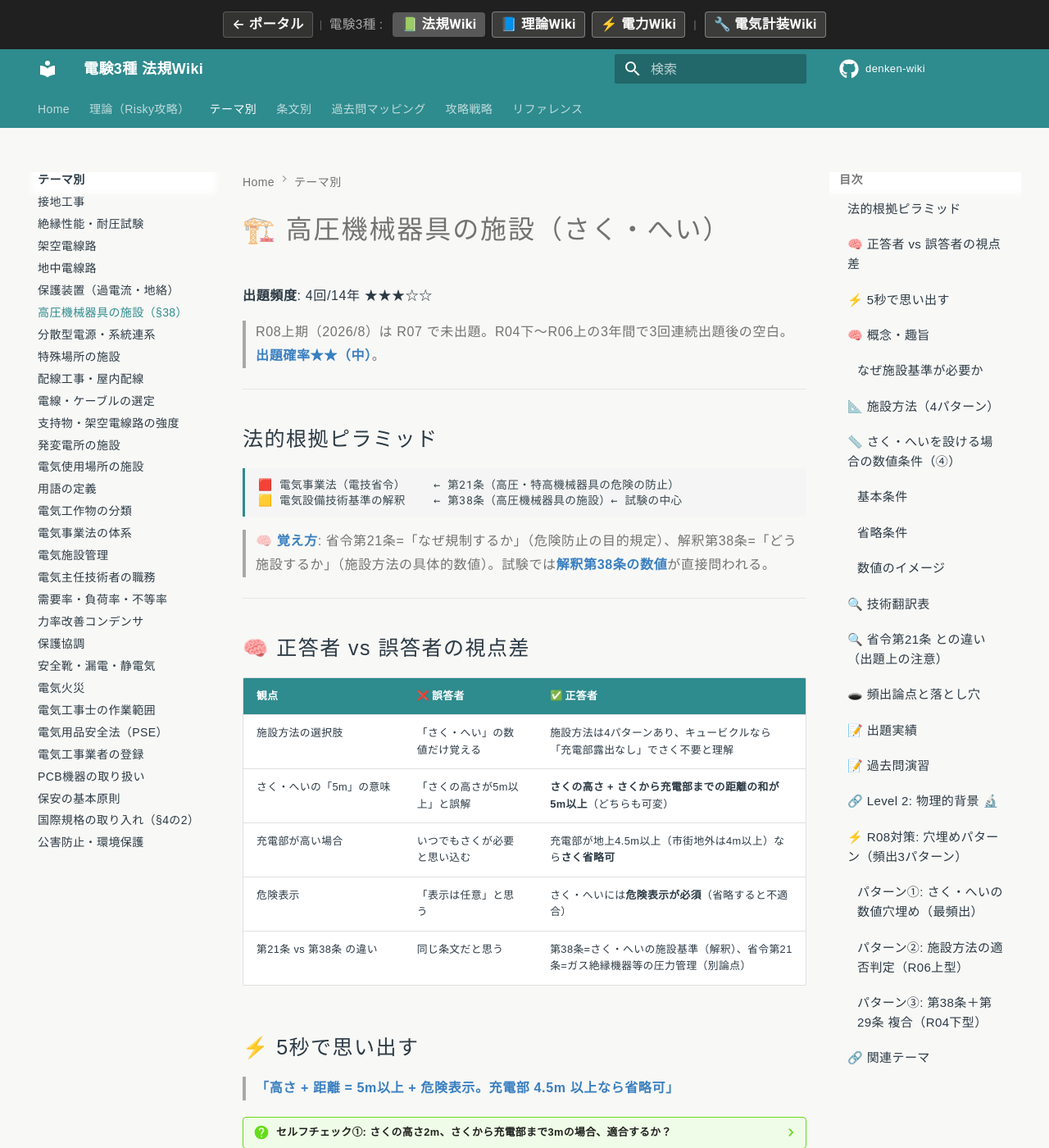
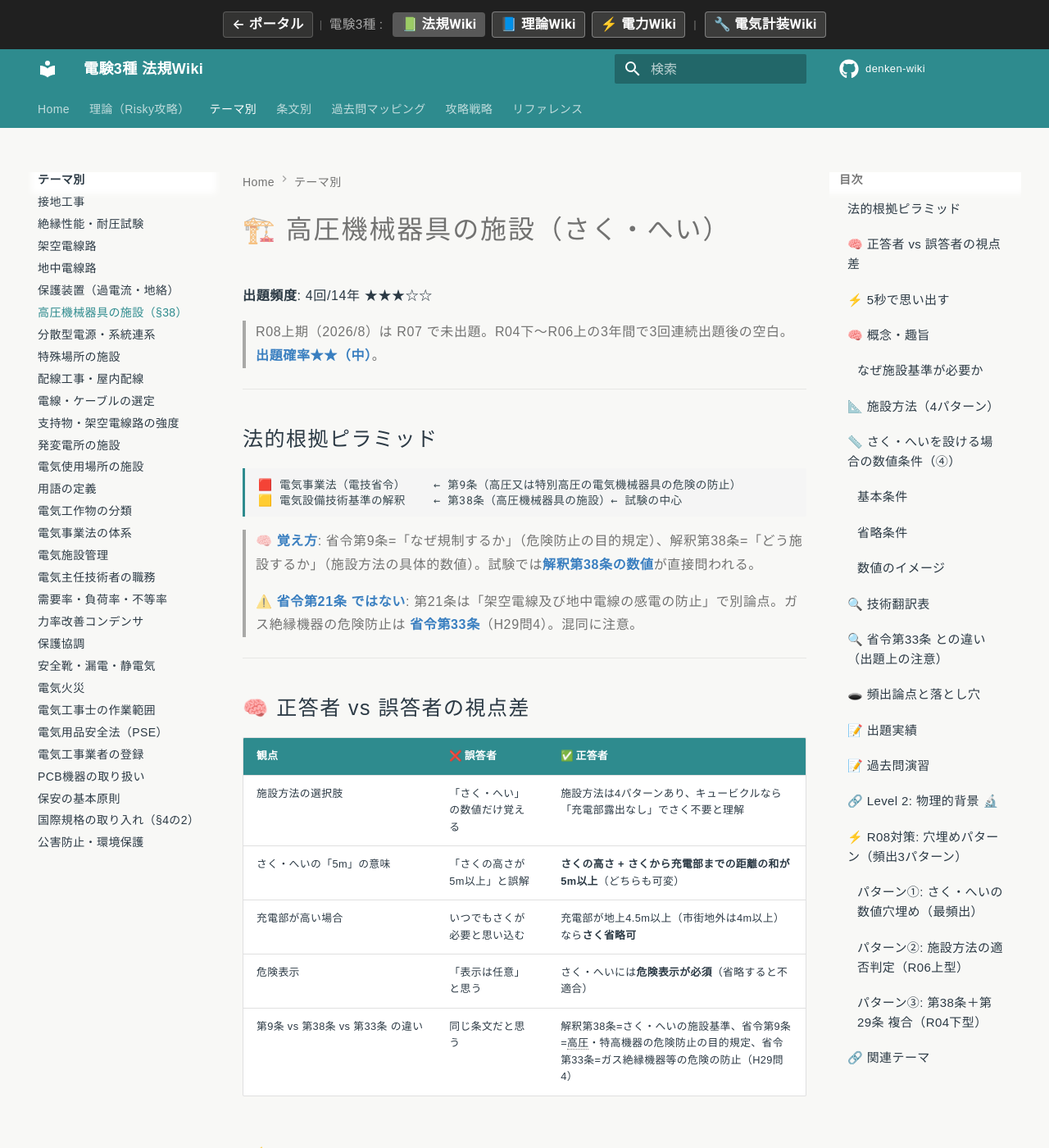
Before and after one commit to kfurufuru/denken-wiki, an MkDocs documentation site: the page built from docs/themes/koatsu-kiki-shisetsu.md, in a window 1280 px wide and 1400 px high. Shown: the whole window at 82% size. Built offline with MkDocs 1.6.1 and Material for MkDocs 9.7.7, drawn with Linux system fonts in a browser that asks for light colours; emoji names are drawn with the system emoji font; comment, search, counter and statistics services are not loaded; some of the changed text lies outside the part shown.

Commit message:
fix(themes): H29問4 出典「省令第21条」誤記を「省令第33条」に修正
電験王3で公式解答を確認（https://denken-ou.com/houkih29-4/）：
- H29問4 の主題: ガス絶縁機器等の危険の防止
- 公式条文: 省令第33条（e-Gov ArticleCaption: ガス絶縁機器等の危険の防止）

修正内容:
- kakomon/by-year.md / kakomon/H29.md: H29問4 出典を 第21条 → 第33条
- themes/koatsu-kiki-shisetsu.md:
  - 法的根拠ピラミッド: 省令第21条（高圧機器）→ 省令第9条（高圧又は特別高圧の電気機械器具の危険の防止）
  - 出題上の注意セクション: 省令第33条 がガス絶縁機器の正解、第21条は架空・地中電線で無関係
  - H29 出題実績の出典を 第33条 に修正
  - 過去誤記の説明を warning admonition で明示

実際の省令条文番号:
- 第9条 高圧又は特別高圧の電気機械器具の危険の防止
- 第21条 架空電線及び地中電線の感電の防止
- 第33条 ガス絶縁機器等の危険の防止

🤖 Generated with [Claude Code](https://claude.com/claude-code)

Co-Authored-By: Claude Opus 4.7 (1M context) <noreply@anthropic.com>

````diff
--- a/docs/themes/koatsu-kiki-shisetsu.md
+++ b/docs/themes/koatsu-kiki-shisetsu.md
@@ -12,11 +12,13 @@ tags: [電気設備技術基準, 高圧機械器具, さく・へい, 解釈第3
 ## 法的根拠ピラミッド
 
 ```
-🟥 電気事業法（電技省令）    ← 第21条（高圧・特高機械器具の危険の防止）
+🟥 電気事業法（電技省令）    ← 第9条（高圧又は特別高圧の電気機械器具の危険の防止）
 🟨 電気設備技術基準の解釈    ← 第38条（高圧機械器具の施設）← 試験の中心
 ```
 
-> 🧠 **覚え方**: 省令第21条=「なぜ規制するか」（危険防止の目的規定）、解釈第38条=「どう施設するか」（施設方法の具体的数値）。試験では**解釈第38条の数値**が直接問われる。
+> 🧠 **覚え方**: 省令第9条=「なぜ規制するか」（危険防止の目的規定）、解釈第38条=「どう施設するか」（施設方法の具体的数値）。試験では**解釈第38条の数値**が直接問われる。
+>
+> ⚠️ **省令第21条 ではない**: 第21条は「架空電線及び地中電線の感電の防止」で別論点。ガス絶縁機器の危険防止は **省令第33条**（H29問4）。混同に注意。
 
 ---
 
@@ -28,7 +30,7 @@ tags: [電気設備技術基準, 高圧機械器具, さく・へい, 解釈第3
 | さく・へいの「5m」の意味 | 「さくの高さが5m以上」と誤解 | **さくの高さ + さくから充電部までの距離の和が5m以上**（どちらも可変） |
 | 充電部が高い場合 | いつでもさくが必要と思い込む | 充電部が地上4.5m以上（市街地外は4m以上）なら**さく省略可** |
 | 危険表示 | 「表示は任意」と思う | さく・へいには**危険表示が必須**（省略すると不適合） |
-| 第21条 vs 第38条 の違い | 同じ条文だと思う | 第38条=さく・へいの施設基準（解釈）、省令第21条=ガス絶縁機器等の圧力管理（別論点）|
+| 第9条 vs 第38条 vs 第33条 の違い | 同じ条文だと思う | 解釈第38条=さく・へいの施設基準、省令第9条=高圧・特高機器の危険防止の目的規定、省令第33条=ガス絶縁機器等の危険の防止（H29問4）|
 
 ## ⚡ 5秒で思い出す
 
@@ -115,19 +117,22 @@ $$
 
 ---
 
-## 🔍 省令第21条 との違い（出題上の注意）
+## 🔍 省令第33条 との違い（出題上の注意）
 
-> H29問4 は**省令第21条**（ガス絶縁機器等の危険の防止）で、第38条 とは別論点。
+> H29問4 は**省令第33条**（ガス絶縁機器等の危険の防止）で、第38条 とは別論点。
+> 過去に当 wiki では「省令第21条」と誤記していたが、第21条は「架空電線及び地中電線の感電の防止」であり別物。2026-05-03 修正。
 
 | 条文 | 内容 | 出題年度 |
 |------|------|---------|
 | **電技解釈第38条** | 高圧機械器具の施設方法（さく・へいの距離数値）| R04下・R05下・R06上 |
-| **電技省令第21条** | ガス絶縁機器等の圧力・油・火災防止措置 | H29問4 |
+| **電技省令第33条** | ガス絶縁機器等の危険の防止 | H29問4 |
+| **電技省令第9条** | 高圧又は特別高圧の電気機械器具の危険の防止（目的規定）| 解釈第38条の上位 |
 | **電技解釈第21条** | 高圧機械器具の施設（第38条 と同内容・別番号か）| R06上（同年） |
 
 !!! warning "wave-analysis.md の注意"
-    出題周期マトリクスでは「高圧機械器具施設第21条」として集計しているが、実際の条文は第38条（解釈）と第21条（省令・解釈）が混在。
-    試験勉強では**第38条の「5m ルール」**を優先して覚えること。
+    出題周期マトリクスでは「高圧機械器具施設第21条」として集計しているが、実際の条文は **解釈第38条** と **解釈第21条** が混在（解釈側の話）。
+    省令側の「第21条」は無関係（架空・地中電線の感電防止）。
+    試験勉強では**解釈第38条の「5m ルール」**を優先して覚えること。
 
 ---
 
@@ -164,7 +169,7 @@ $$
 | R06上 | 問4 | 論説 | 高圧の機械器具の施設 正誤判定（解釈第21条 表記）|
 | R05下 | 問4 | 穴埋め ✅ | さく・へいの施設等（解釈第38条）空欄 (ア)〜(エ) |
 | R04下 | 問3 | 穴埋め ✅ | 高圧以上の電気機械器具の危険の防止（解釈第29条,第38条）複合 |
-| H29 | 問4 | 穴埋め | ガス絶縁機器等の危険の防止（省令第21条）← 別論点 |
+| H29 | 問4 | 穴埋め | ガス絶縁機器等の危険の防止（省令第33条）← 別論点 |
 | H21 | 問6 | 論説 | 高圧機械器具の施設条件（解釈第21条 表記）|
 
 !!! note "R08 出題予測"
````
Also changed, not shown: docs/kakomon/H29.md (+1 -1 lines), docs/kakomon/by-year.md (+1 -1 lines).
